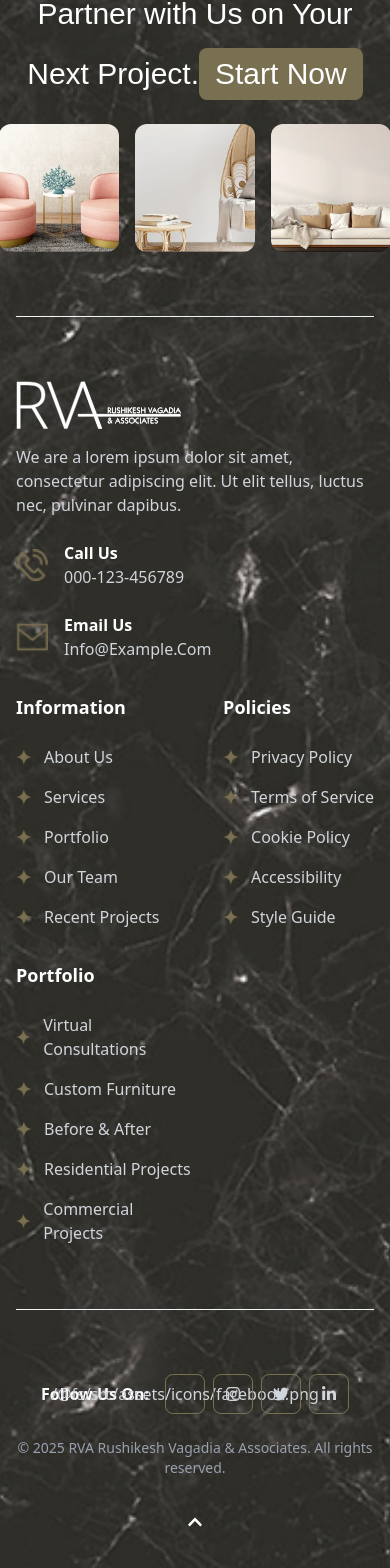
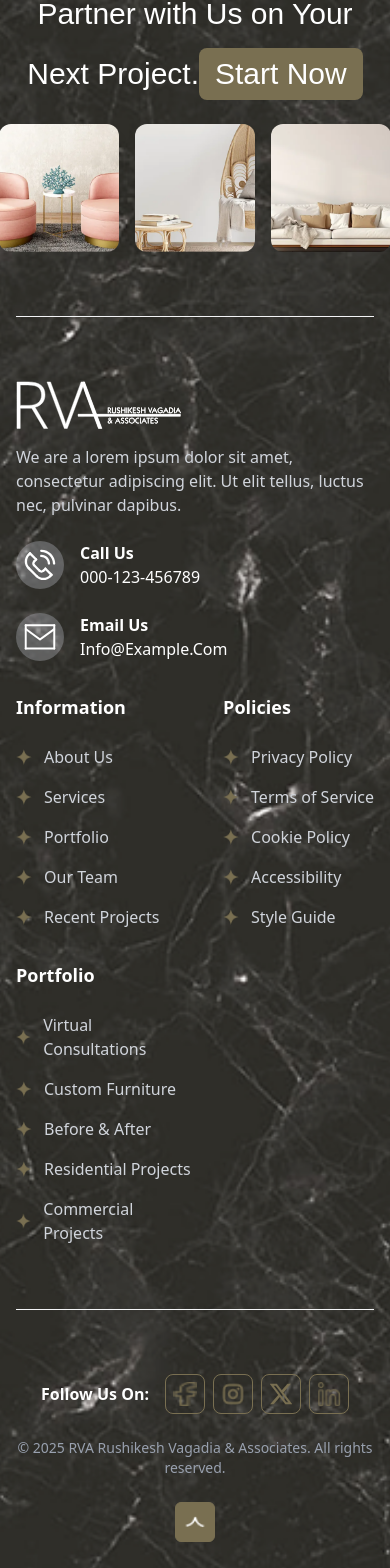
Before and after one commit to GautamEncricle/React-test, a React (Vite) app: page / in a window 390 px wide. Shown: the part 9914-11482 px from the top of the page. Built offline with nearby package versions, Linux system fonts and the light colour scheme; a web font is replaced by a local one.

Commit message:
Refactor Footer component: replace font icons with SVGs for email and calling, enhance layout responsiveness, and improve hover effects.

```diff
--- a/src/components/Footer.jsx
+++ b/src/components/Footer.jsx
@@ -1,11 +1,4 @@
 import React from 'react';
-import {
-    FaFacebookF,
-    FaInstagram,
-    FaTwitter,
-    FaLinkedinIn,
-    FaChevronUp,
-} from 'react-icons/fa';
 
 import backgroundImage from '../assets/images/footer/background.png';
 
@@ -14,8 +7,8 @@ import previewImage2 from '../assets/images/workShowcase/Figure.png';
 import previewImage3 from '../assets/images/workShowcase/Figure3.png';
 
 import logoImage from '../assets/icons/Logo.svg';
-import EmailImage from '../assets/icons/email.png';
-import CallingImage from '../assets/icons/calling.png';
+import EmailImage from '../assets/icons/email.svg';
+import CallingImage from '../assets/icons/calling.svg';
 import linkedinImage from '../assets/icons/linkedin.png'
 import twitterImage from '../assets/icons/twitter.svg'
 import instagramImage from '../assets/icons/instagram.png'
@@ -72,9 +65,9 @@ const Footer = () => {
 
     const socialIcons = [
         { icon: facebookImage, href: '#' },
-        { icon: <FaInstagram />, href: '#' },
-        { icon: <FaTwitter />, href: '#' },
-        { icon: <FaLinkedinIn />, href: '#' },
+        { icon: instagramImage, href: '#' },
+        { icon: twitterImage, href: '#' },
+        { icon: linkedinImage, href: '#' },
     ];
 
     return (
@@ -111,7 +104,7 @@ const Footer = () => {
                 {/* Main Footer Content */}
                 <div className="grid grid-cols-1 gap-8 sm:grid-cols-2 lg:grid-cols-5 mt-10">
                     {/* Column 1: Company Info */}
-                    <div className="space-y-4 col-span-2 max-w-100">
+                    <div className="space-y-4 col-span-2 max-w-120">
                         <img src={logoImage} alt="RVA Logo" className="h-12" />
                         <p className="text-gray-300">
                             We are a lorem ipsum dolor sit amet, consectetur adipiscing elit. Ut elit tellus, luctus nec, pulvinar dapibus.
@@ -119,17 +112,21 @@ const Footer = () => {
 
                         <div className="flex flex-col sm:flex-row gap-6 sm:gap-12 mt-6">
                             <div className="flex items-center gap-4">
-                                <img src={CallingImage} alt="calling" className="h-8 w-8" />
+                                <div className='h-12 w-12 rounded-full flex justify-center items-center bg-gray-300/30'>
+                                    <img src={CallingImage} alt="calling" className="h-8 w-8" />
+                                </div>
                                 <div>
                                     <p className="font-semibold">Call Us</p>
-                                    <a href="tel:000-123-456789" className="text-gray-300 hover:text-white">000-123-456789</a>
+                                    <a href="tel:000-123-456789" className="text-white hover:text-[#4c4738]">000-123-456789</a>
                                 </div>
                             </div>
                             <div className="flex items-center gap-4">
-                                <img src={EmailImage} alt="email" className="h-8 w-8" />
+                                <div className='h-12 w-12 rounded-full flex justify-center items-center bg-gray-300/30'>
+                                    <img src={EmailImage} alt="email" className="h-8 w-8" />
+                                </div>
                                 <div>
                                     <p className="font-semibold">Email Us</p>
-                                    <a href="mailto:Info@Example.Com" className="text-gray-300 hover:text-white">Info@Example.Com</a>
+                                    <a href="mailto:Info@Example.Com" className="text-white hover:text-[#4c4738]">Info@Example.Com</a>
                                 </div>
                             </div>
                         </div>
@@ -155,7 +152,7 @@ const Footer = () => {
                                     className="flex h-10 w-10 items-center justify-center rounded-lg border border-[#796f51] text-gray-300 transition hover:border-brand-accent hover:bg-brand-accent hover:text-white"
                                     aria-label="Social"
                                 >
-                                    {social.icon}
+                                    <img src={social.icon} alt="social icon" className="h-6 w-6" />
                                 </a>
                             ))}
                         </div>
@@ -167,10 +164,10 @@ const Footer = () => {
 
                     <button
                         onClick={scrollToTop}
-                        className="flex h-10 w-10 items-center justify-center rounded-md bg-brand-accent text-brand-dark transition hover:-translate-y-1"
+                        className="flex h-10 w-10 items-center justify-center rounded-md bg-brand-accent text-brand-dark transition hover:-translate-y-1 rounded-lg border border-[#796f51] text-gray-300 transition hover:border-brand-accent hover:bg-brand-accent hover:text-white bg-[#796f51]"
                         aria-label="Scroll to top"
                     >
-                        <FaChevronUp />
+                        <img src={uppImg} alt="Scroll to top" className="h-6 w-6" />
                     </button>
                 </div>
             </div>
```
Also changed, not shown: src/assets/icons/calling.svg (added), src/assets/icons/email.svg (added).
